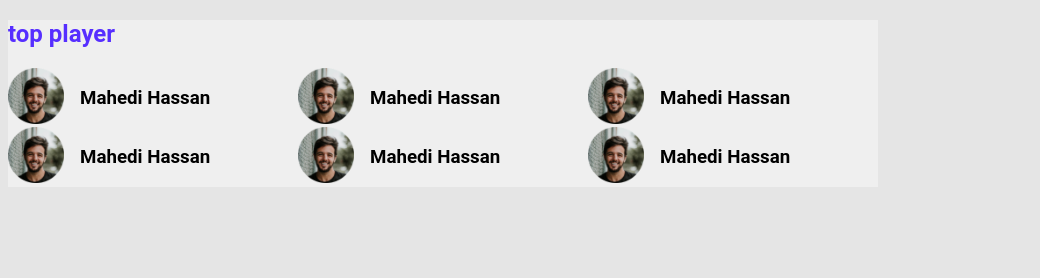
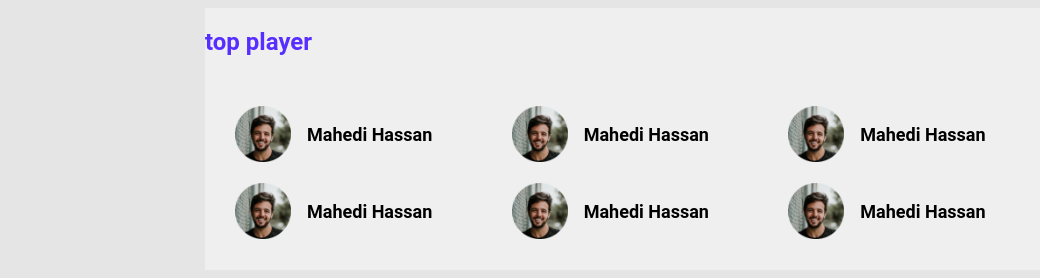
Before and after one commit to mahedi6666655555/new-aiisngment-er-ager-website, a plain HTML site: page index.html in a window 1280 px wide. Shown: the whole page, without its empty margins (0-1040 px from the left). Drawn offline with Linux system fonts and the light colour scheme.

Commit message:
2nd new added

```diff
--- a/index.html
+++ b/index.html
@@ -12,7 +12,7 @@
 
     </header>
 
-    <main>
+    <main class="container">
         <section class="width-bg">
             <h2 class="player-litle">top player</h2>
             <div class="players">
--- a/styles/style.css
+++ b/styles/style.css
@@ -12,6 +12,7 @@ body {
 .players {
     display: grid;
     grid-template-columns: repeat(3, 1fr);
+    gap: 20px;
 
 }
 
@@ -31,18 +32,31 @@ body {
 
 .player-name {
     padding-left: 16px;
+    font-size: 18px;
 
 }
 
-.width-bg{
+.width-bg {
 
     width: 870px;
     background-color: #efefef;
 
 }
 
-.player-litle{
+.player-litle {
 
     color: rgba(86, 46, 255, 1);
     font: 20px;
 }
+
+.container {
+
+    display: flex;
+    justify-content: center;
+}
+
+.players {
+    padding: 30px;
+
+
+}
```
